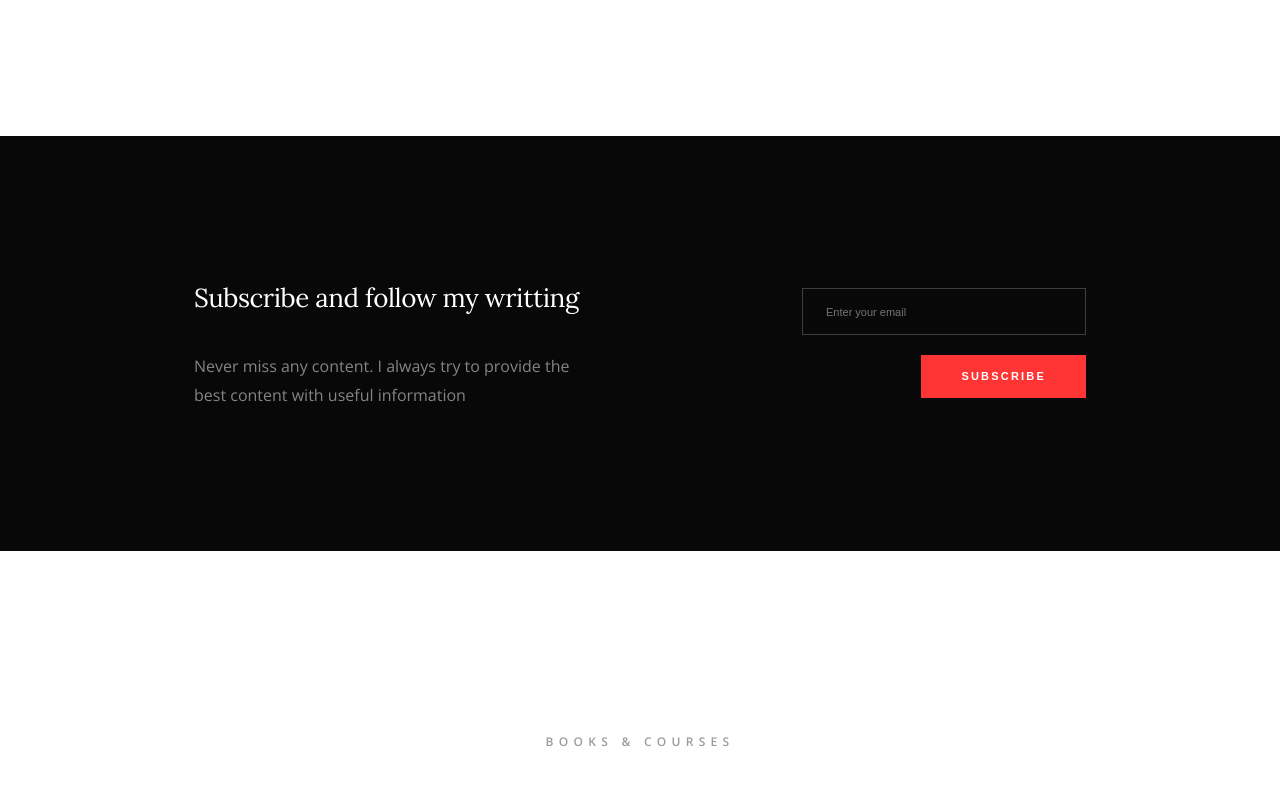
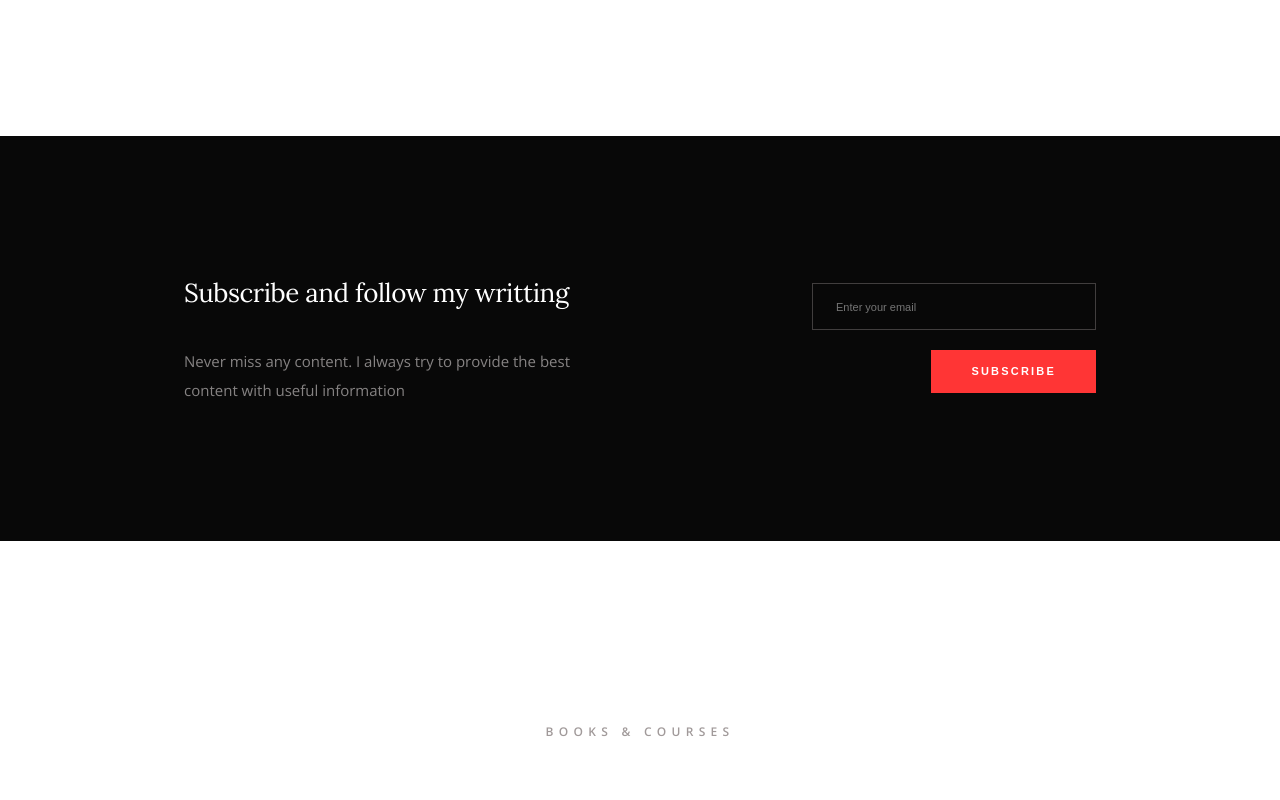
Before and after one commit to kaikcreator/eoriol, an Angular app: page /home in a window 1280 px wide. Shown: the part 1560-2360 px from the top of the page. Built offline with nearby package versions, Linux system fonts and the light colour scheme.

Commit message:
solved issue with black section width

```diff
--- a/src/app/home-black-section/home-black-section.component.scss
+++ b/src/app/home-black-section/home-black-section.component.scss
@@ -2,7 +2,7 @@
 
 :host ::ng-deep{
     .black-section{
-        padding: 140px $side-margin;
+        padding: 135px $side-margin;
         background-color: $color-black;
         display: flex;
         justify-content: space-around;
@@ -29,9 +29,9 @@
         p{
             margin-top:0px;
             margin-bottom:0px;
-            width: 400px;
+            width: 440px;
             color: $color-home-black-section-paragraph;
-            font-size: 16px;
+            font-size: 15px;
             font-weight: 400;
             line-height: 29.5px;
         }
```
